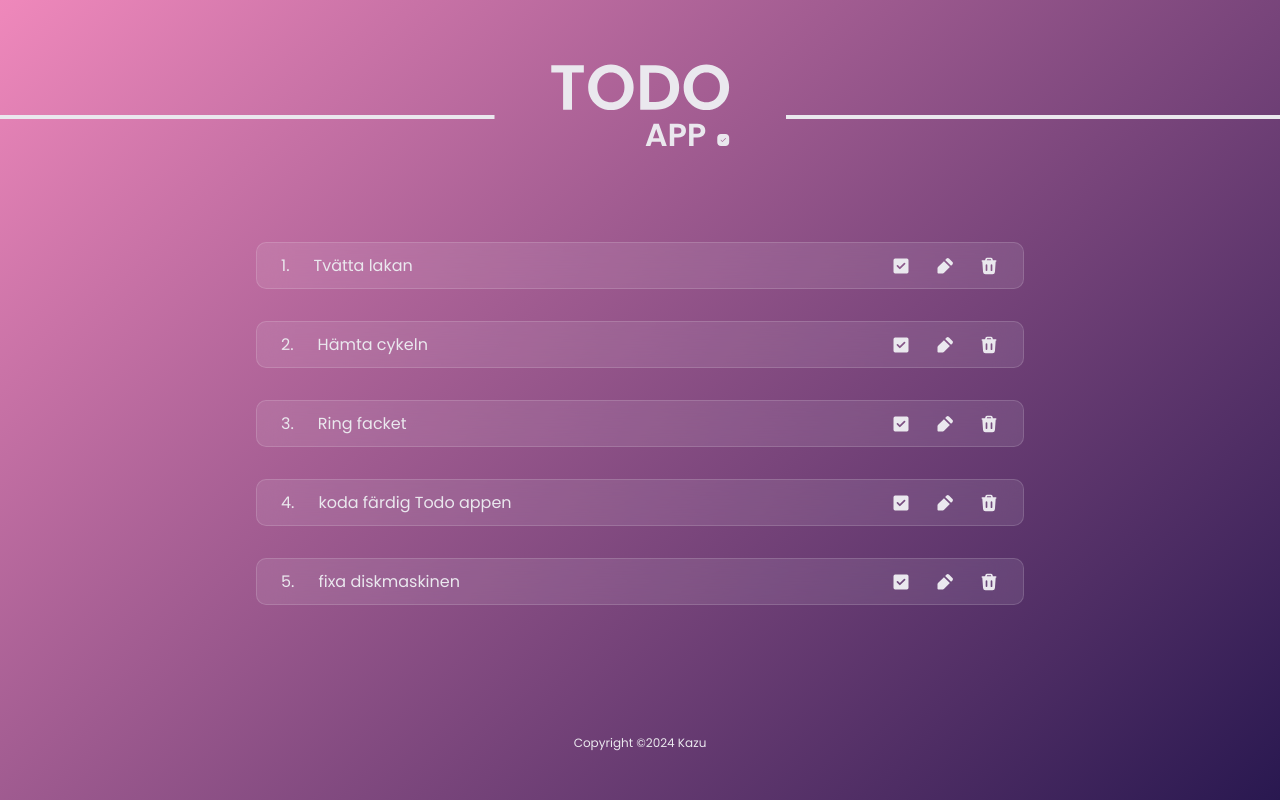
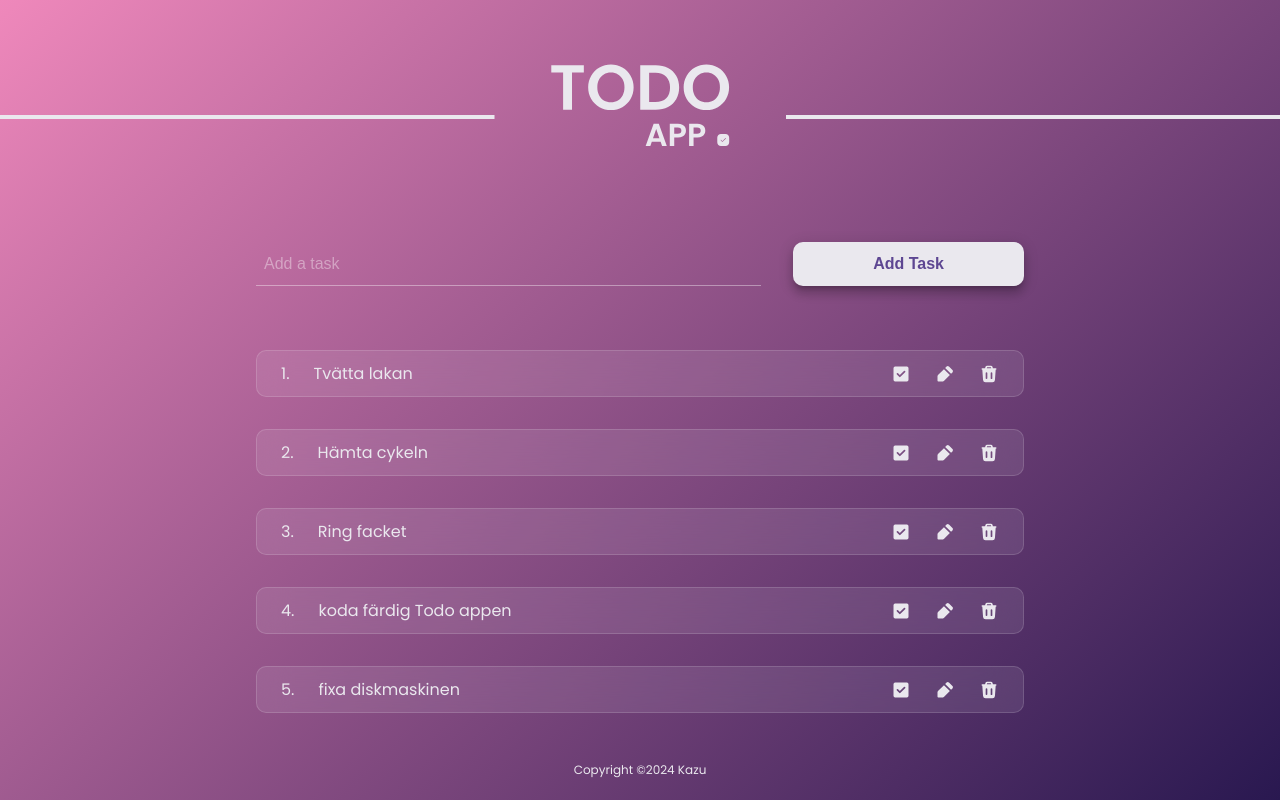
Before and after one commit to KareemZuwa/Happ-todo, a React (Vite) app: page / in a window 1280 px wide. Built offline with nearby package versions, Linux system fonts and the light colour scheme.

Commit message:
creating a dynamic form component

```diff
--- a/src/components/AddFormView.tsx
+++ b/src/components/AddFormView.tsx
@@ -1 +1,15 @@
-export const AddFormView = () => <div></div>;
+import { ReactNode } from "react";
+import styled from "styled-components";
+
+export interface AddFormViewProps {
+  children: ReactNode;
+}
+
+const AddFormViewBox = styled.section`
+width: 100%;
+margin-bottom: 4rem;
+`;
+
+export const AddFormView = ({ children }: AddFormViewProps) => {
+  return <AddFormViewBox>{children}</AddFormViewBox>;
+};
--- a/src/components/Button.tsx
+++ b/src/components/Button.tsx
@@ -5,8 +5,9 @@ import { ButtonProps } from "../types/interfaces";
 const StyledButton = styled.button<{
   mode: string;
 }>`
+  white-space: nowrap;
   padding: 0rem 5rem;
-  height: 3rem;
+  height: 2.75rem;
   cursor: pointer;
   border-style: hidden;
   border-radius: ${theme.borders.md};
@@ -14,7 +15,7 @@ const StyledButton = styled.button<{
   font-weight: ${theme.fontWeights.semibold};
   font-size: ${theme.fontSizes.medium};
   color: ${({ mode }) =>
-    mode === "add" ? theme.colors.purpleDark : theme.colors.offWhite};
+    mode === "add" ? theme.colors.purpleLight : theme.colors.offWhite};
   background-color: ${({ mode }) =>
     mode === "add" ? theme.colors.offWhite : theme.colors.mainGreen};
   &:hover {
--- a/src/components/Form.tsx
+++ b/src/components/Form.tsx
@@ -1 +1,21 @@
-export const Form = () => <div></div>;
+import { FormEventHandler, ReactNode } from "react";
+import styled from "styled-components";
+
+export interface FormProps {
+  children: ReactNode;
+  onSubmit: FormEventHandler<HTMLFormElement>;
+  row?: boolean;
+}
+
+const StyledForm = styled.form<{ $row?: boolean }>`
+  width: 100%;
+  display: flex;
+  flex-direction: ${(props) => (props.$row ? "row" : "column")};
+  justify-content: space-between;
+  gap: 2rem;
+`;
+export const Form = ({ children, onSubmit, row }: FormProps) => (
+  <StyledForm onSubmit={onSubmit} $row={row}>
+    {children}
+  </StyledForm>
+);
--- a/src/components/InputField.tsx
+++ b/src/components/InputField.tsx
@@ -3,6 +3,7 @@ import { InputFieldProps } from "../types/interfaces";
 import { theme } from "../styles/theme";
 
 const StyledInputField = styled.input<{ mode: string }>`
+width: 100%;
   color: ${({ mode }) =>
     mode === "dark" ? theme.colors.offWhite : theme.colors.darkGrey};
   margin: ${({ mode }) => mode === "light" && "0rem .3rem"};
@@ -23,7 +24,7 @@ const StyledInputField = styled.input<{ mode: string }>`
     outline: none;
     border-bottom: 2px solid
       ${({ mode }) =>
-        mode === "dark" ? theme.colors.lightGrey : theme.colors.darkGrey};
+        mode === "dark" ? theme.colors.offWhite : theme.colors.darkGrey};
   }
 `;
 
--- a/src/components/TodoListItem.tsx
+++ b/src/components/TodoListItem.tsx
@@ -11,6 +11,13 @@ export interface TodoListItemProps {
 const Box = styled.div`
   display: flex;
   gap: 1.5rem;
+`;
+
+const TodoItemSubtitle = styled(Subtitle)<{ $isChecked: boolean }>`
+  ${(props) =>
+    props.$isChecked &&
+    `text-decoration: line-through;
+  color: #ffffff53; `}
 `;
 
 export const TodoListItem = ({ todo, index }: TodoListItemProps) => {
@@ -27,12 +34,12 @@ export const TodoListItem = ({ todo, index }: TodoListItemProps) => {
     <>
       <Box>
         <Subtitle>{index + 1}.</Subtitle>
-        <Subtitle>{todo.title}</Subtitle>
+        <TodoItemSubtitle $isChecked={isChecked}>{todo.title}</TodoItemSubtitle>
       </Box>
 
       <Box>
         <CheckboxIcon isChecked={isChecked} onToggle={handleChecked} />
-        <EditIcon onEdit={handleEdit} />
+        {!isChecked && <EditIcon onEdit={handleEdit} />}
         <DeleteIcon onDelete={handleDelete} />
       </Box>
     </>
--- a/src/components/UpdateDialogView.tsx
+++ b/src/components/UpdateDialogView.tsx
@@ -1 +1,15 @@
-export const UpdateDialogView = () => <div></div>;
+import { ReactNode } from "react";
+import styled from "styled-components";
+
+export interface UpdateDialogViewProps {
+  children: ReactNode;
+}
+
+const UpdateDialogViewBox = styled.section`
+  width: 100%;
+  margin-bottom: 4rem;
+`;
+
+export const UpdateDialogView = ({ children }: UpdateDialogViewProps) => {
+  return <UpdateDialogViewBox>{children}</UpdateDialogViewBox>;
+};
--- a/src/layout/Main.tsx
+++ b/src/layout/Main.tsx
@@ -1,13 +1,40 @@
-import { useState } from "react";
+import { FormEvent, useState } from "react";
 import { mockTodos } from "../assets/mock";
-import { TodoListItem, TodoListView } from "../components/_index";
+import {
+  AddFormView,
+  Button,
+  Form,
+  InputField,
+  TodoListItem,
+  TodoListView,
+} from "../components/_index";
 import { ItemBox, StyledMain } from "../styles/styles";
 import { Todo } from "../types/interfaces";
 
 export const Main = () => {
   const [todos] = useState<Todo[]>(mockTodos);
+  const [newTodo, setNewTodo] = useState<string>("");
+  console.log(newTodo);
+
+  //Submit
+  const handleSubmit = (event: FormEvent<HTMLFormElement>) => {
+    event.preventDefault();
+    // Process form data and store it in localStorage or context
+    // setFormData(event.target);
+  };
   return (
     <StyledMain>
+      <AddFormView>
+        <Form onSubmit={handleSubmit} row>
+          <InputField
+            value={newTodo}
+            onInputChange={setNewTodo}
+            mode={"dark"}
+            placeholder={"Add a task"}
+          />
+          <Button type={"submit"} title={"Add Task"} mode={"add"} />
+        </Form>
+      </AddFormView>
       <TodoListView>
         {todos.map((todo, index: number) => (
           <ItemBox key={todo.id}>
```
